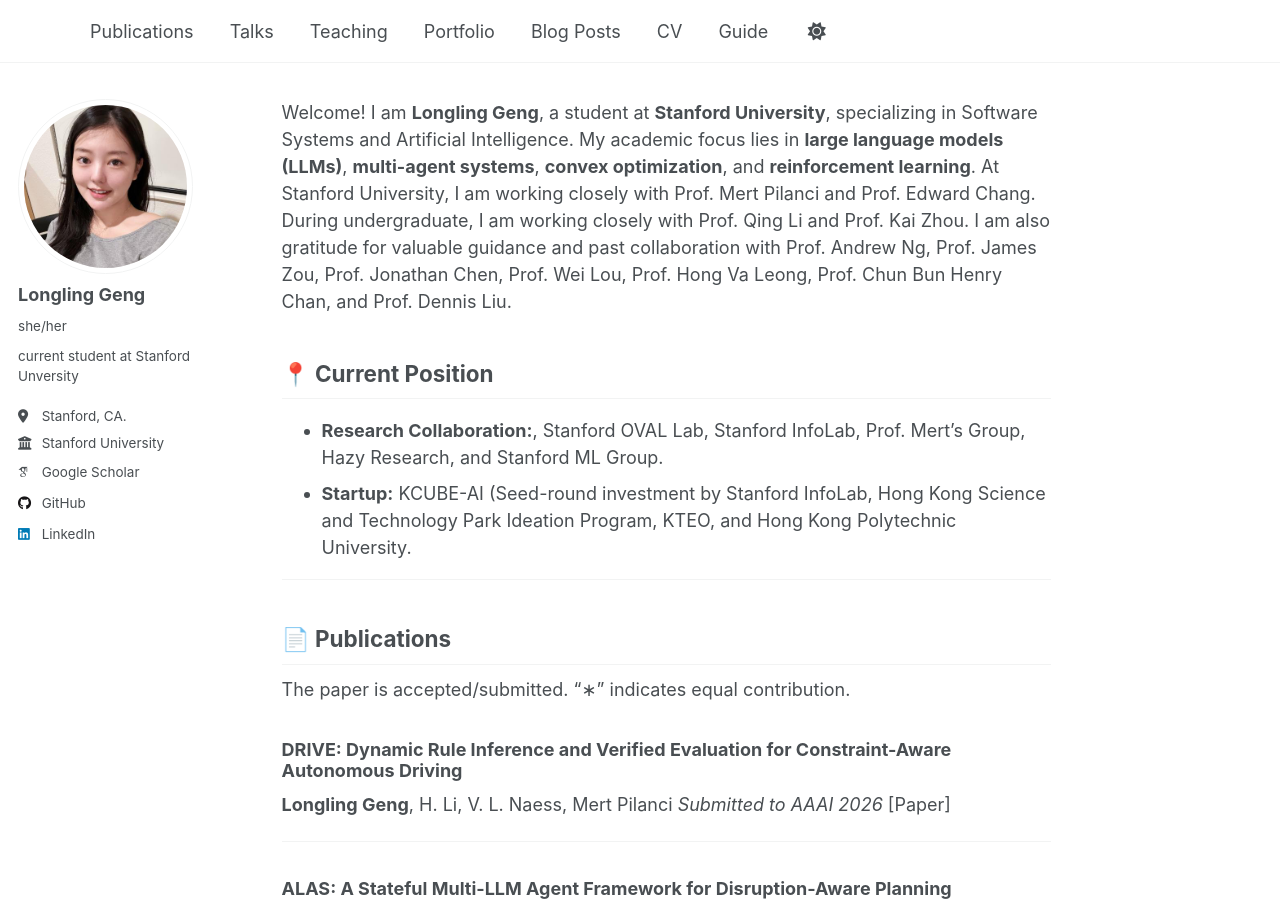
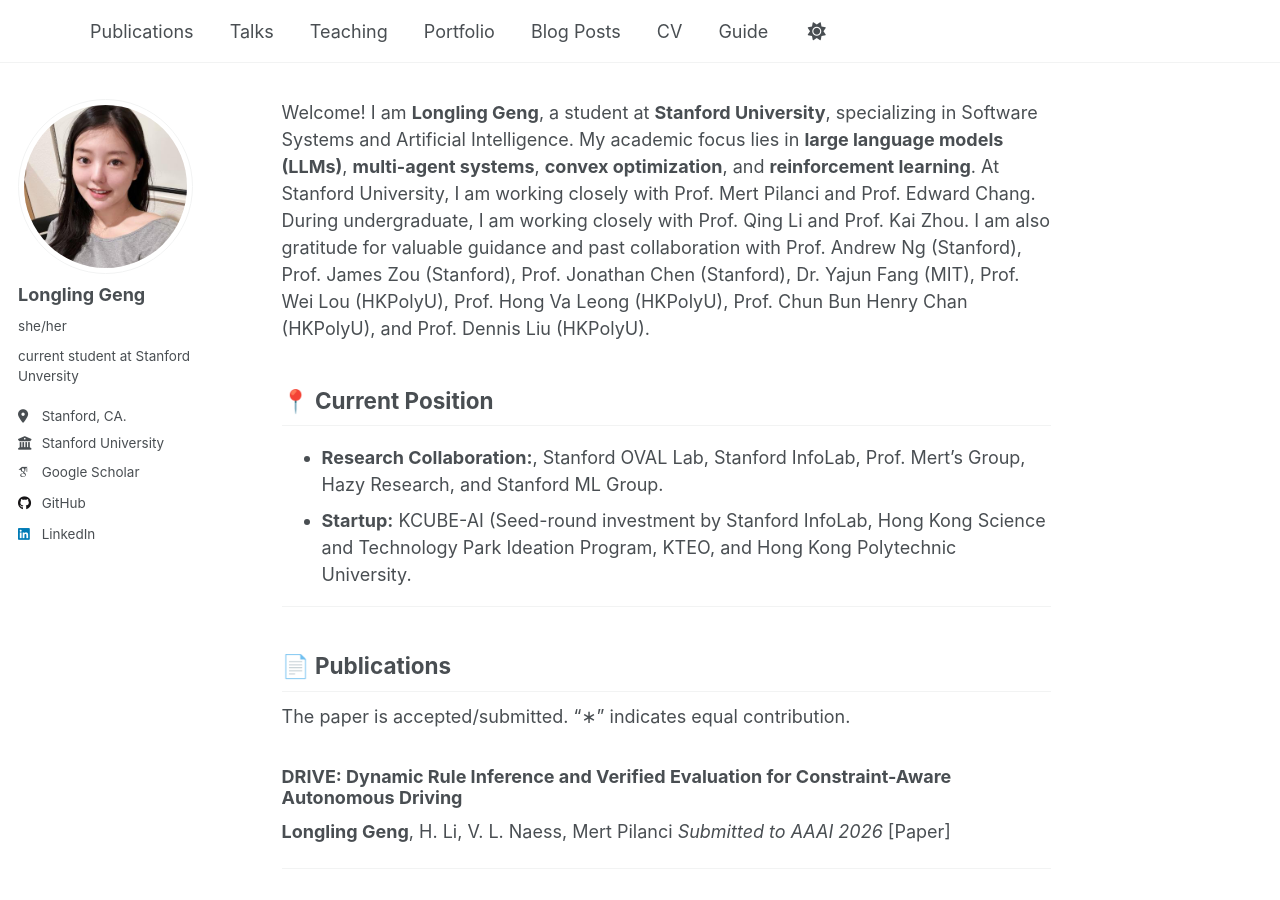
Before and after one commit to genglongling/genglongling.github.io, a Jekyll site: the page built from _pages/about.md, in a window 1280 px wide and 900 px high. Built offline with Jekyll 4.4.1, drawn with Linux system fonts in a browser that asks for light colours; some web fonts are replaced; a script that is not in the unit is left out.

Commit message:
Update about.md

```diff
--- a/_pages/about.md
+++ b/_pages/about.md
@@ -7,7 +7,7 @@ redirect_from:
   - /about.html
 ---
 
-Welcome! I am **Longling Geng**, a student at **Stanford University**, specializing in Software Systems and Artificial Intelligence. My academic focus lies in **large language models (LLMs)**, **multi-agent systems**, **convex optimization**, and **reinforcement learning**. At Stanford University, I am working closely with Prof. Mert Pilanci and Prof. Edward Chang. During undergraduate, I am working closely with Prof. Qing Li and Prof. Kai Zhou. I am also gratitude for valuable guidance and past collaboration with Prof. Andrew Ng, Prof. James Zou, Prof. Jonathan Chen, Prof. Wei Lou, Prof. Hong Va Leong, Prof. Chun Bun Henry Chan, and Prof. Dennis Liu.
+Welcome! I am **Longling Geng**, a student at **Stanford University**, specializing in Software Systems and Artificial Intelligence. My academic focus lies in **large language models (LLMs)**, **multi-agent systems**, **convex optimization**, and **reinforcement learning**. At Stanford University, I am working closely with Prof. Mert Pilanci and Prof. Edward Chang. During undergraduate, I am working closely with Prof. Qing Li and Prof. Kai Zhou. I am also gratitude for valuable guidance and past collaboration with Prof. Andrew Ng (Stanford), Prof. James Zou (Stanford), Prof. Jonathan Chen (Stanford), Dr. Yajun Fang (MIT), Prof. Wei Lou (HKPolyU), Prof. Hong Va Leong (HKPolyU), Prof. Chun Bun Henry Chan (HKPolyU), and Prof. Dennis Liu (HKPolyU).
 
 ## 📍 Current Position
 
```
